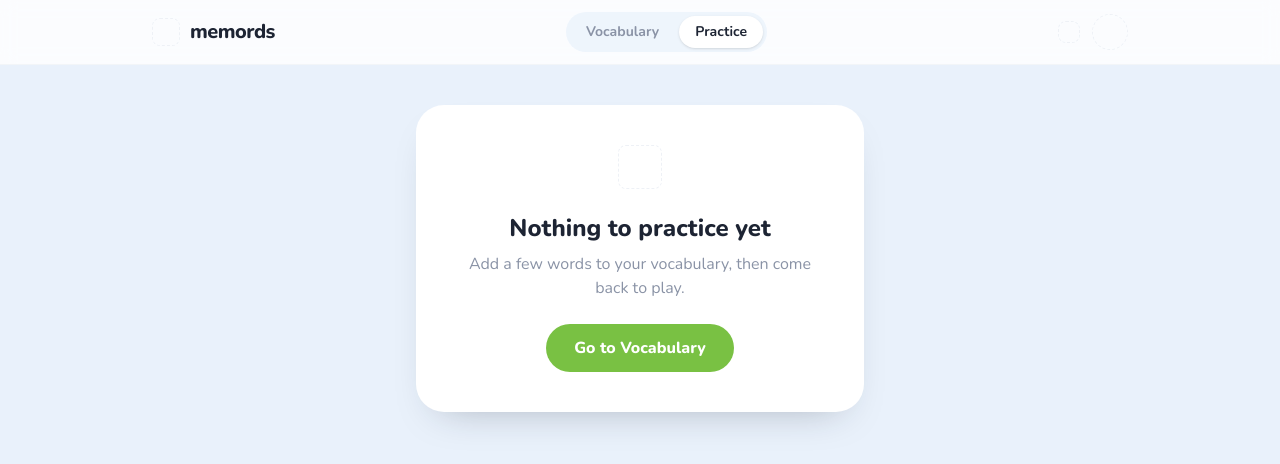
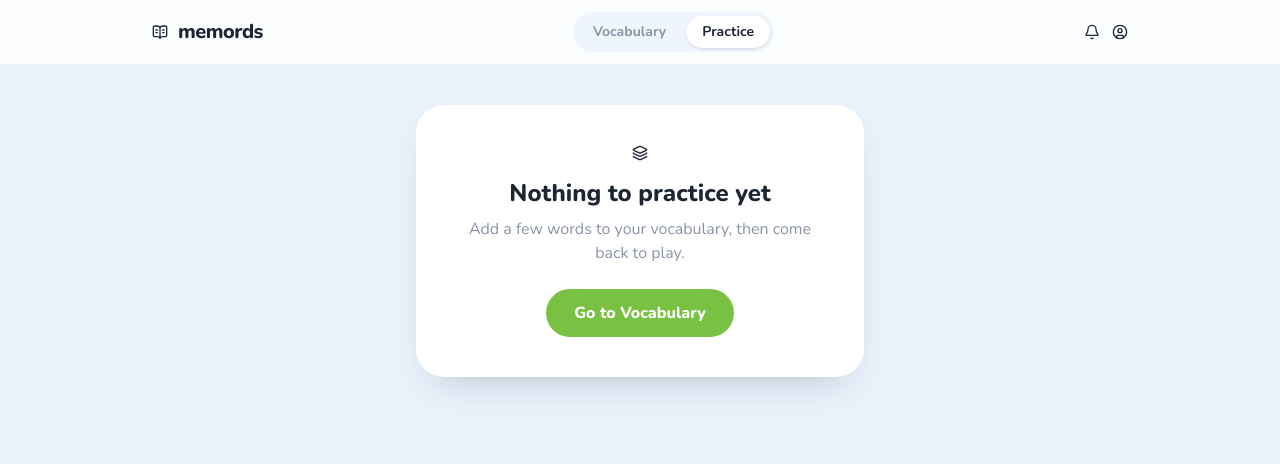
Before and after one commit to mmndevit/memords, a React (Vite) app: page /practice in a window 1280 px wide. Shown: the top 464 px of the page. Built offline with nearby package versions, Linux system fonts and the light colour scheme; no server answers; the database is empty.

Commit message:
lucide icons added

```diff
--- a/package.json
+++ b/package.json
@@ -14,6 +14,7 @@
     "@tailwindcss/vite": "^4.3.1",
     "@tanstack/react-query": "^5.101.2",
     "@tanstack/react-router": "^1.170.16",
+    "lucide-react": "^1.23.0",
     "react": "^19.2.7",
     "react-dom": "^19.2.7",
     "tailwindcss": "^4.3.1"
--- a/src/components/IconSlot.tsx
+++ b/src/components/IconSlot.tsx
@@ -1,23 +1,79 @@
+import {
+  AlertTriangle,
+  ArrowLeft,
+  Bell,
+  BookOpenText,
+  Check,
+  CircleUser,
+  Inbox,
+  Layers,
+  Search,
+  Trash2,
+  Trophy,
+  Volume2,
+  X,
+  type LucideIcon,
+} from 'lucide-react'
+
 type IconSlotProps = {
-  /** Optional hint for which icon belongs here, shown faintly until you add it. */
+  /** Which icon to render. Unknown labels fall back to a dashed placeholder. */
   label?: string
+  /** Kept for call-site compatibility, but ignored — every icon renders at ICON_SIZE. */
   size?: number
   className?: string
 }
 
+/** All icons share one size for a consistent look. */
+const ICON_SIZE = 16
+
 /**
- * An empty, sized placeholder where an icon will go. Per the design brief the
- * icons are supplied separately, so this just reserves the space and outlines
- * it lightly. Drop your <svg>/<img> in here (or replace this component) later.
+ * Maps the app's semantic icon names to Lucide icons. Keeping the lookup here
+ * means callers keep passing a plain `label` string and never import Lucide
+ * directly — swapping an icon is a one-line change in this table.
  */
-export function IconSlot({ label, size = 20, className = '' }: IconSlotProps) {
+const ICONS: Record<string, LucideIcon> = {
+  speaker: Volume2,
+  cards: Layers,
+  warning: AlertTriangle,
+  trophy: Trophy,
+  trash: Trash2,
+  search: Search,
+  logo: BookOpenText,
+  empty: Inbox,
+  close: X,
+  bell: Bell,
+  back: ArrowLeft,
+  avatar: CircleUser,
+  check: Check,
+}
+
+/**
+ * Renders a Lucide icon for the given `label`, sized to `size`. Colour and
+ * spacing come from `className` (icons use `currentColor`, so any `text-*`
+ * class tints them). If the label isn't in the table above, we render the old
+ * dashed placeholder so a missing mapping is obvious rather than invisible.
+ */
+export function IconSlot({ label, className = '' }: IconSlotProps) {
+  const Icon = label ? ICONS[label] : undefined
+
+  if (!Icon) {
+    return (
+      <span
+        className={`icon-slot rounded-[8px] border border-dashed border-line text-[9px] uppercase tracking-wide text-muted/60 ${className}`}
+        style={{ width: ICON_SIZE, height: ICON_SIZE }}
+        data-icon={label}
+        aria-hidden="true"
+        title={label ? `icon: ${label}` : 'icon'}
+      />
+    )
+  }
+
   return (
-    <span
-      className={`icon-slot rounded-[8px] border border-dashed border-line text-[9px] uppercase tracking-wide text-muted/60 ${className}`}
-      style={{ width: size, height: size }}
-      data-icon={label}
+    <Icon
+      size={ICON_SIZE}
+      className={className}
       aria-hidden="true"
-      title={label ? `icon: ${label}` : 'icon'}
+      strokeWidth={2}
     />
   )
 }
```
Also changed, not shown: 1 other file (tests, documents, lock files or other folders).
